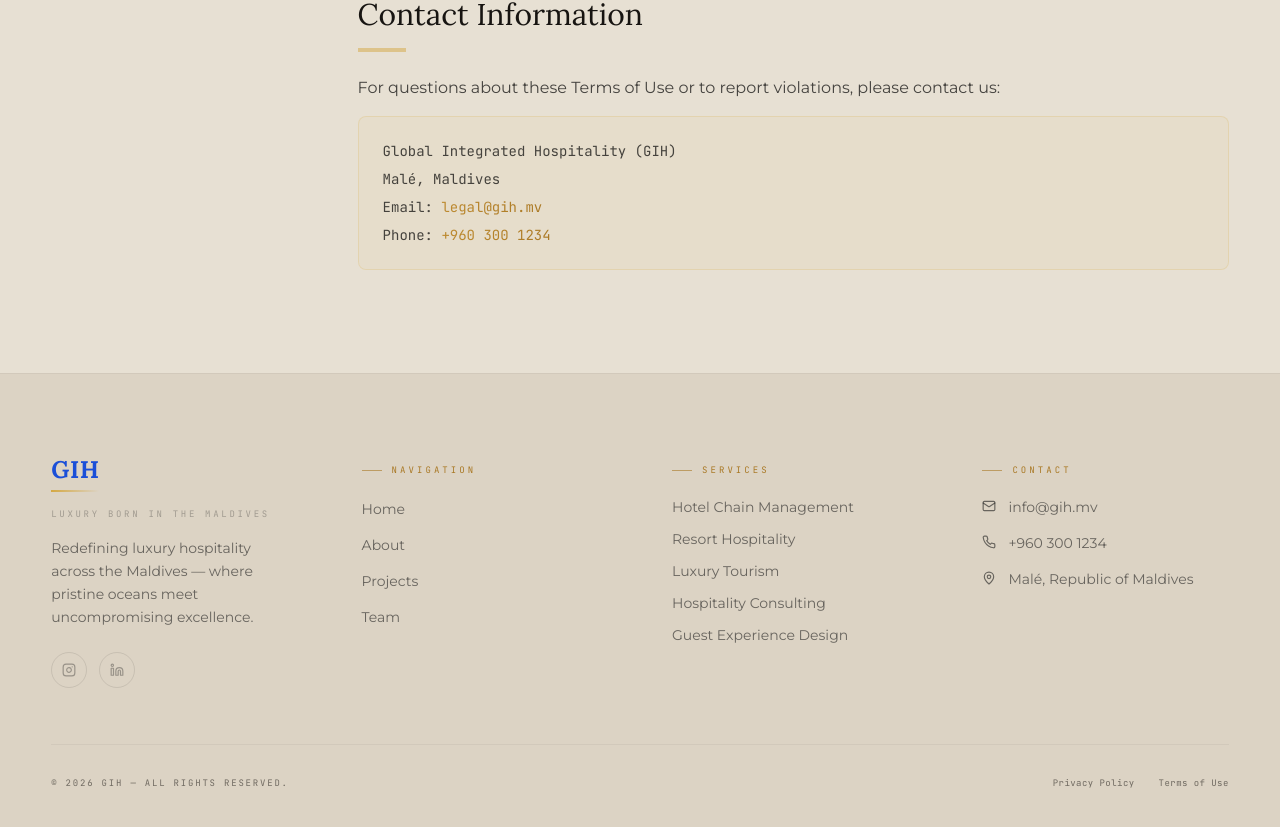
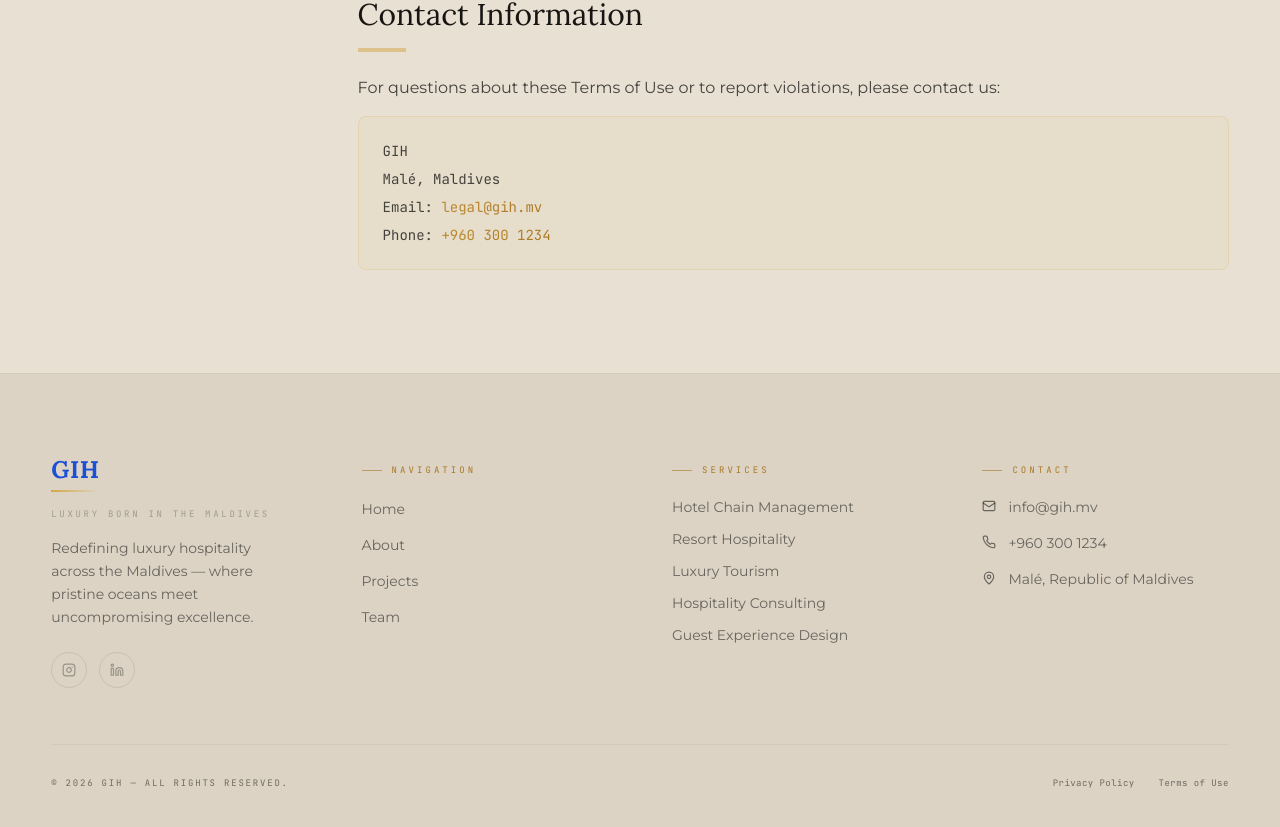
Before and after one commit to steveallen2009/gih-website, a Next.js app: page /gih-website/terms in a window 1280 px wide. Shown: the part 2946-3773 px from the top of the page. Built offline with nearby package versions, Linux system fonts and the light colour scheme.

Commit message:
Shorten company name display to 'GIH'

```diff
--- a/src/app/terms/page.tsx
+++ b/src/app/terms/page.tsx
@@ -168,7 +168,7 @@ export default function TermsPage() {
         }}
       >
         <div className="font-mono text-sm space-y-2">
-          <div>Global Integrated Hospitality (GIH)</div>
+          <div>GIH</div>
           <div>Malé, Maldives</div>
           <div>
             Email:{' '}
```
